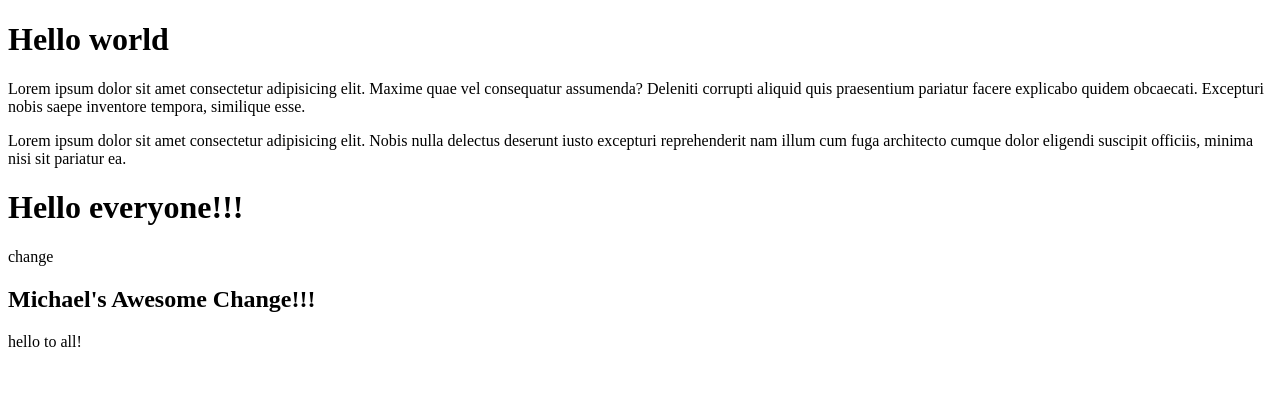
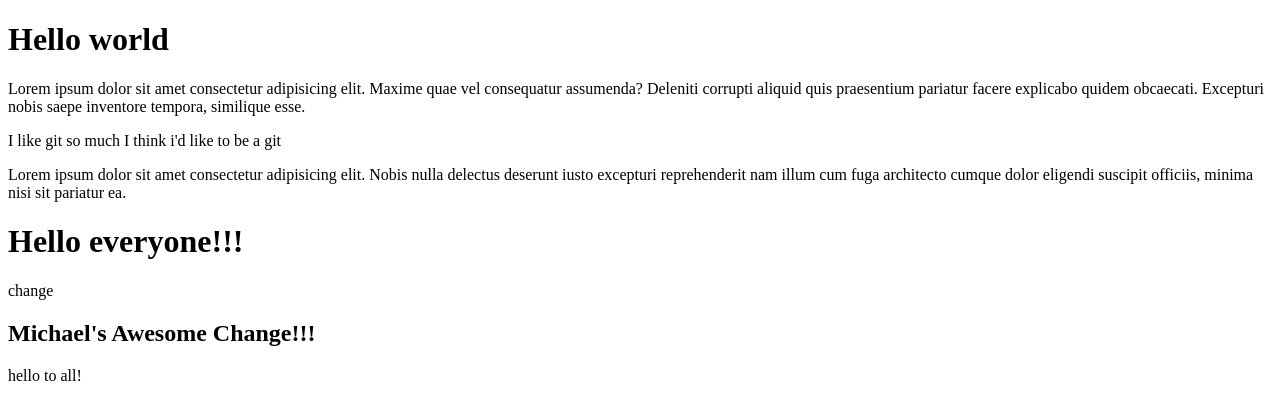
Before and after one commit to mz106/lb2-gh-session-1-live, a plain HTML site: page index.html in a window 1280 px wide. Drawn offline with Linux system fonts and the light colour scheme.

Commit message:
edit index.html

```diff
--- a/index.html
+++ b/index.html
@@ -14,6 +14,7 @@
       facere explicabo quidem obcaecati. Excepturi nobis saepe inventore
       tempora, similique esse.
     </p>
+    <p>I like git so much I think i'd like to be a git</p>
     <p>
       Lorem ipsum dolor sit amet consectetur adipisicing elit. Nobis nulla
       delectus deserunt iusto excepturi reprehenderit nam illum cum fuga
```
